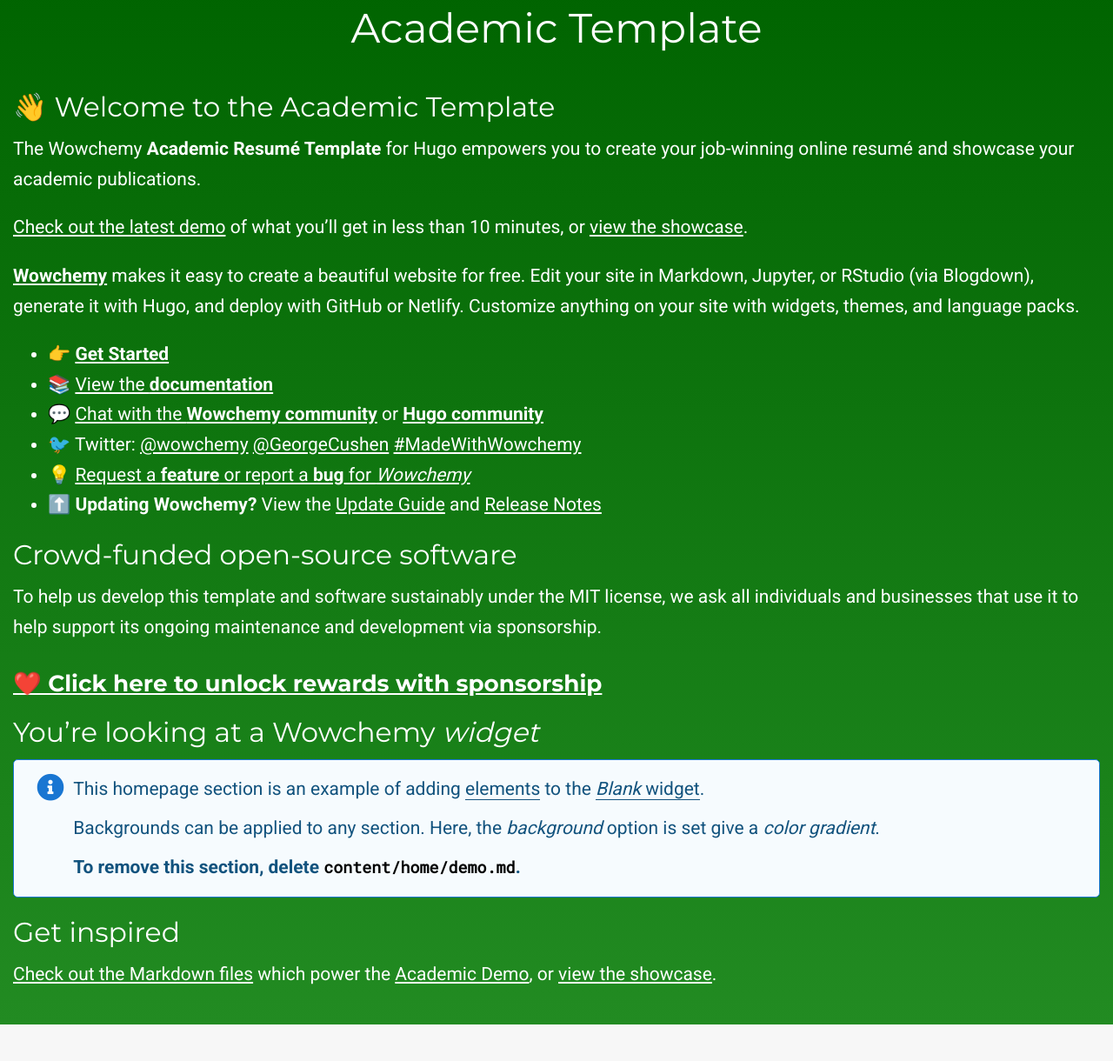
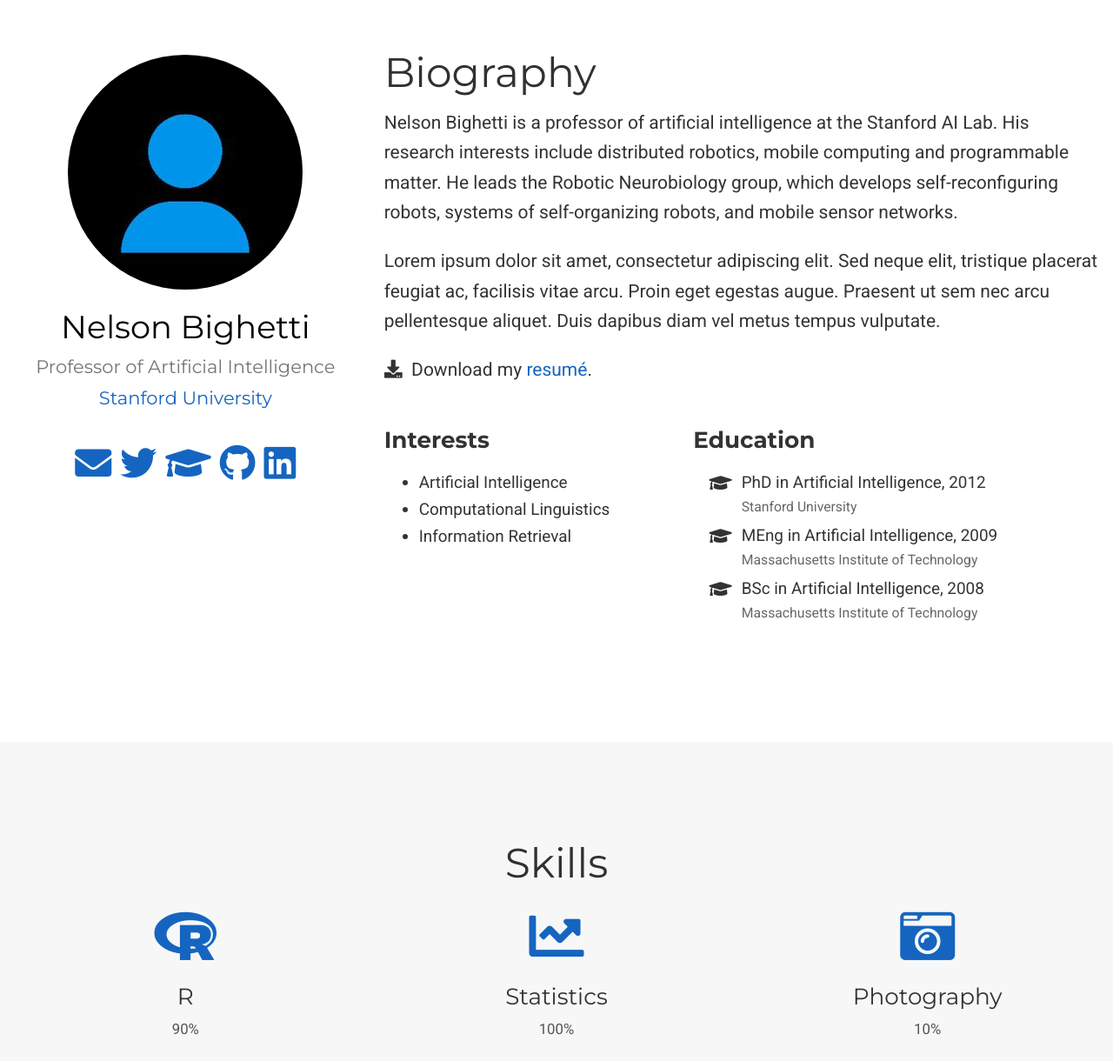
Before and after one commit to vishwajeetkumar93/vishwajeetkumar93.github.io, a plain HTML site: page index.html in a window 1280 px wide. Shown: the part 87-1307 px from the top of the page at 87% size. Drawn offline with nearby package versions, Linux system fonts and the light colour scheme; some icons are missing.

Commit message:
cleaning

```diff
--- a/index.html
+++ b/index.html
@@ -741,174 +741,9 @@
 
 
 
-
-
-
-
-
-
-
-
-
-
-
-
-
-
-
-
-
-
-
-
-
-
-
-
-
-
-
-
-
-
-
-
-
-
-
-
-
-
-
-
-
-
-
-
-  <section id="demo" class="home-section wg-blank dark " style="padding: 20px 0 20px 0;" >
-   <div class="home-section-bg " style="background-image: linear-gradient(DarkGreen, ForestGreen);"></div>
-    <div class="container">
-
-
-      <div class="row  justify-content-center">
-
-
-          <div class="section-heading col-12 mb-3 text-center">
-            <h1 class="mb-0">Academic Template</h1>
-
-          </div>
-
-
-
-
-
-
-
-
-  <div class="col-12">
-    <h2 id="-welcome-to-the-academic-template">👋 Welcome to the Academic Template</h2>
-<p>The Wowchemy <strong>Academic Resumé Template</strong> for Hugo empowers you to create your job-winning online resumé and showcase your academic publications.</p>
-<p><a href="https://academic-demo.netlify.app" target="_blank" rel="noopener">Check out the latest demo</a> of what you&rsquo;ll get in less than 10 minutes, or <a href="https://wowchemy.com/user-stories/" target="_blank" rel="noopener">view the showcase</a>.</p>
-<p><a href="https://wowchemy.com" target="_blank" rel="noopener"><strong>Wowchemy</strong></a> makes it easy to create a beautiful website for free. Edit your site in Markdown, Jupyter, or RStudio (via Blogdown), generate it with Hugo, and deploy with GitHub or Netlify. Customize anything on your site with widgets, themes, and language packs.</p>
-<ul>
-<li>👉 <a href="https://wowchemy.com/docs/install/" target="_blank" rel="noopener"><strong>Get Started</strong></a></li>
-<li>📚 <a href="https://wowchemy.com/docs/" target="_blank" rel="noopener">View the <strong>documentation</strong></a></li>
-<li>💬 <a href="https://discord.gg/z8wNYzb" target="_blank" rel="noopener">Chat with the <strong>Wowchemy community</strong></a> or <a href="https://discourse.gohugo.io" target="_blank" rel="noopener"><strong>Hugo community</strong></a></li>
-<li>🐦 Twitter: <a href="https://twitter.com/wowchemy" target="_blank" rel="noopener">@wowchemy</a> <a href="https://twitter.com/GeorgeCushen" target="_blank" rel="noopener">@GeorgeCushen</a> <a href="https://twitter.com/search?q=%28%23MadeWithWowchemy%20OR%20%23MadeWithAcademic%29&amp;src=typed_query" target="_blank" rel="noopener">#MadeWithWowchemy</a></li>
-<li>💡 <a href="https://github.com/wowchemy/wowchemy-hugo-modules/issues" target="_blank" rel="noopener">Request a <strong>feature</strong> or report a <strong>bug</strong> for <em>Wowchemy</em></a></li>
-<li>⬆️ <strong>Updating Wowchemy?</strong> View the <a href="https://wowchemy.com/docs/update/" target="_blank" rel="noopener">Update Guide</a> and <a href="https://wowchemy.com/updates/" target="_blank" rel="noopener">Release Notes</a></li>
-</ul>
-<h2 id="crowd-funded-open-source-software">Crowd-funded open-source software</h2>
-<p>To help us develop this template and software sustainably under the MIT license, we ask all individuals and businesses that use it to help support its ongoing maintenance and development via sponsorship.</p>
-<h3 id="-click-here-to-unlock-rewards-with-sponsorshiphttpswowchemycomplans"><a href="https://wowchemy.com/plans/" target="_blank" rel="noopener">❤️ Click here to unlock rewards with sponsorship</a></h3>
-<h2 id="youre-looking-at-a-wowchemy-_widget_">You&rsquo;re looking at a Wowchemy <em>widget</em></h2>
-<div class="alert alert-note">
-  <div>
-    <p>This homepage section is an example of adding <a href="https://sourcethemes.com/academic/docs/writing-markdown-latex/">elements</a> to the <a href="https://sourcethemes.com/academic/docs/widgets/"><em>Blank</em> widget</a>.</p>
-<p>Backgrounds can be applied to any section. Here, the <em>background</em> option is set give a <em>color gradient</em>.</p>
-<p><strong>To remove this section, delete <code>content/home/demo.md</code>.</strong></p>
-  </div>
-</div>
-<h2 id="get-inspired">Get inspired</h2>
-<p><a href="https://github.com/wowchemy/starter-academic/tree/master/exampleSite" target="_blank" rel="noopener">Check out the Markdown files</a> which power the <a href="https://academic-demo.netlify.app" target="_blank" rel="noopener">Academic Demo</a>, or <a href="https://wowchemy.com/user-stories/" target="_blank" rel="noopener">view the showcase</a>.</p>
-
-  </div>
-
-
-
-
-      </div>
-
-
-    </div>
-  </section>
-
-
-
-
-
-
-
-
-
-
-
-
-
-
-
-
-
-
-
-
-
-
-
-
-
-
-
-
-
-
-
-
-
-
-
-
-
-
-
-
-
-
-
-
-
-
   <section id="about" class="home-section wg-about  "  >
    <div class="home-section-bg " ></div>
     <div class="container">
-
-
-
-
-
-
-
-
-
-
-
-
-
-
-
-
-
-
 
 <div class="row">
   <div class="col-12 col-lg-4">
```
